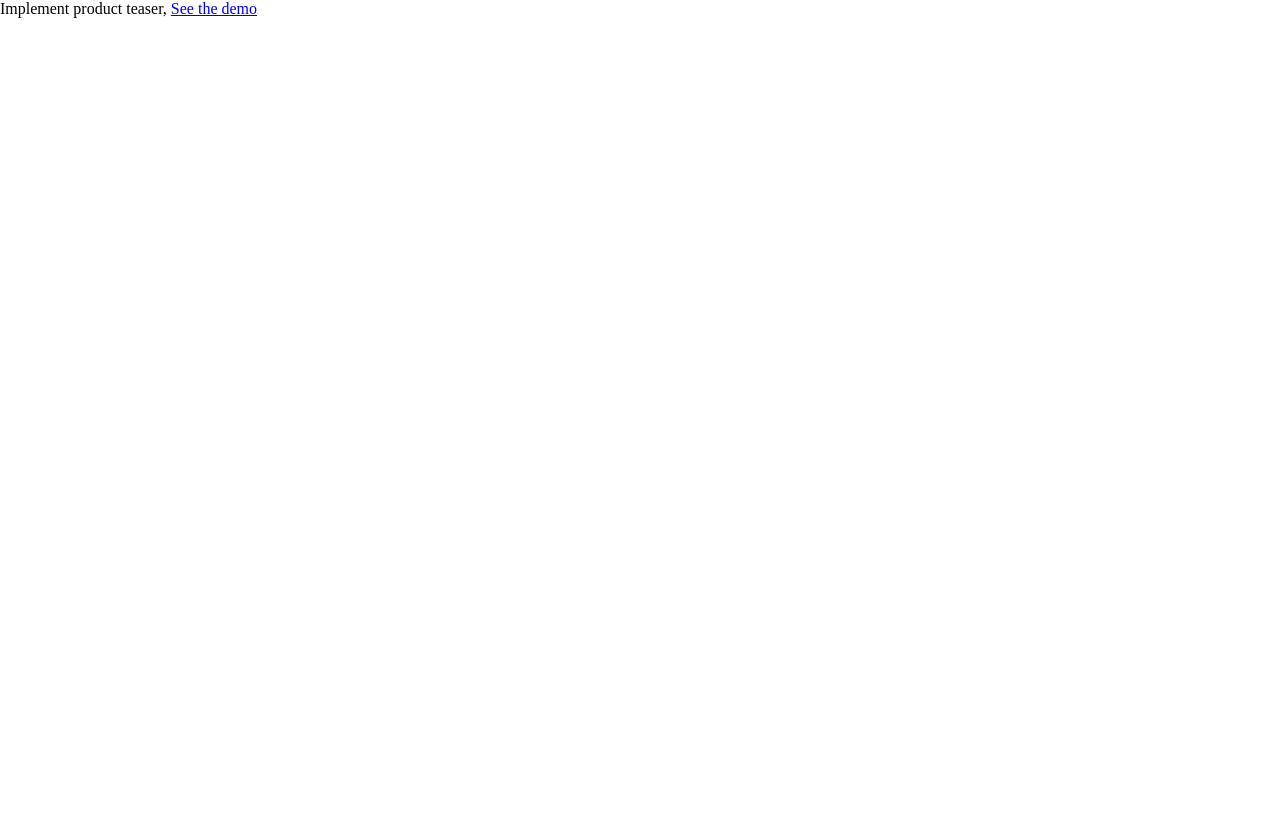
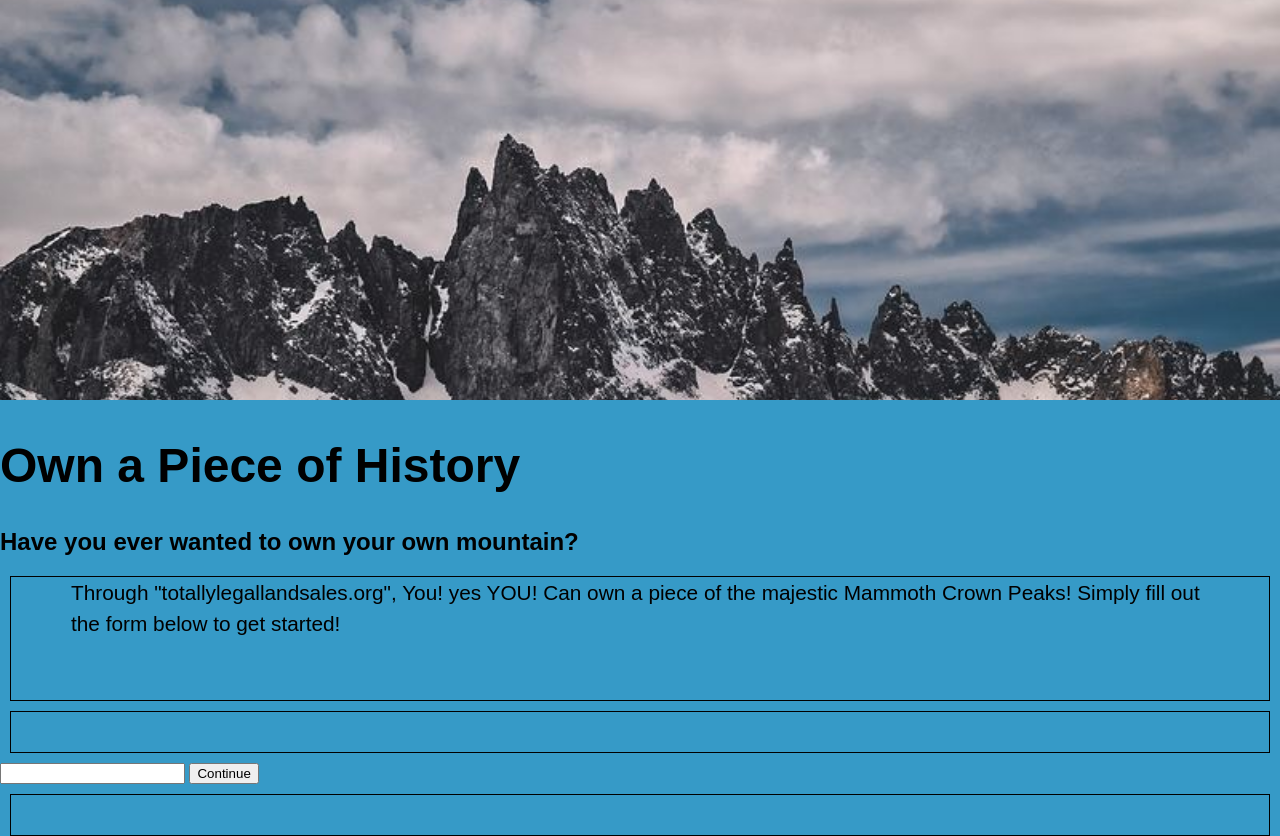
Before and after one commit to Thomas-Jenkins/product-launch, a plain HTML site: page index.html in a window 1280 px wide. Before the commit the page ends 800 px from the top, so only its background shows below. Drawn offline with Linux system fonts and the light colour scheme; a web font is replaced by a local one.

Commit message:
lots of changes

```diff
--- a/index.html
+++ b/index.html
@@ -8,11 +8,33 @@
     <!-- import css: -->
     <link rel="stylesheet" href="./styles/reset.css">
     <link rel="stylesheet" href="./styles/global.css">
-    <title>Teaser</title>
+    <title>Buy Land</title>
 </head>
 
 <body>
-    Implement product teaser, <a href="demo.html">See the demo</a>
+    <img
+    id="hero-image"
+    src="assets/Mammoth-Mountain.jpg" alt="Mammoth mountains">
+
+    <h1 id="header">
+        Own a Piece of History
+    </h1>
+    <h2>
+    Have you ever wanted to own your own mountain?
+
+    </h2>
+
+
+    <p id="lead">
+        Through "totallylegallandsales.org", You! yes YOU! Can own a piece of the majestic Mammoth Crown Peaks! Simply fill out the form below to get started!
+    </p>
+    <p>
+    <form id="name">
+        <label for="First and Last Name"></label>
+        <input id="First and Last Name" name="First and Last Name" required/>
+        <Button>Continue</Button>
+    </form>
+    </p>
 
 </body>
 
--- a/styles/global.css
+++ b/styles/global.css
@@ -1,11 +1,52 @@
 /* font @import */
+@import url(https://fonts.googleapis.com/css2?family=Anek+Malayalam:wght@200&display=swap);
 
 :root {
   /* css variables with theme colors,
     names have to start with "--" */
-  --color-1: #b9af9e;
+  --color-1: #369AC7;
+  --color-2: #728994;
+  --color-3: #5DF9D4;
+  --color-4: #FBA59B;
+  --color-5: #C7364B;
+}
+body{
+    background: var( --color-1);
+    font-family: 'Anek Malayalam', sans-serif;
+    color: var (--color-1);
+    }
+
+#hero-image{
+    grid-area: image;
+
+    object-fit: cover;
+    height: 50vh;
+    width: 100vw;
+  }
+
+  #header {
+    grid-area: header;
+    padding: 0 60px
+    color: var(--color-3);
+    font-family: 'Anek Malayalam', sans-serif;
+    font-size: 3rem;
+    line-height: 1.25;
+  }
+
+  #lead {
+    grid-area: lead;
+    padding: 0 60px 60px 60px;
+    font-size:1.3rem;
+    line-height: 1.5;
+  }
+
+p{
+  Margin: 10px;
+  border: 1px solid black;
+  padding: 20px;
+
 }
 
-body {
-
+img{
+width: 50%;
 }
```
Also changed, not shown: assets/Mammoth-Mountain.jpg (added).
